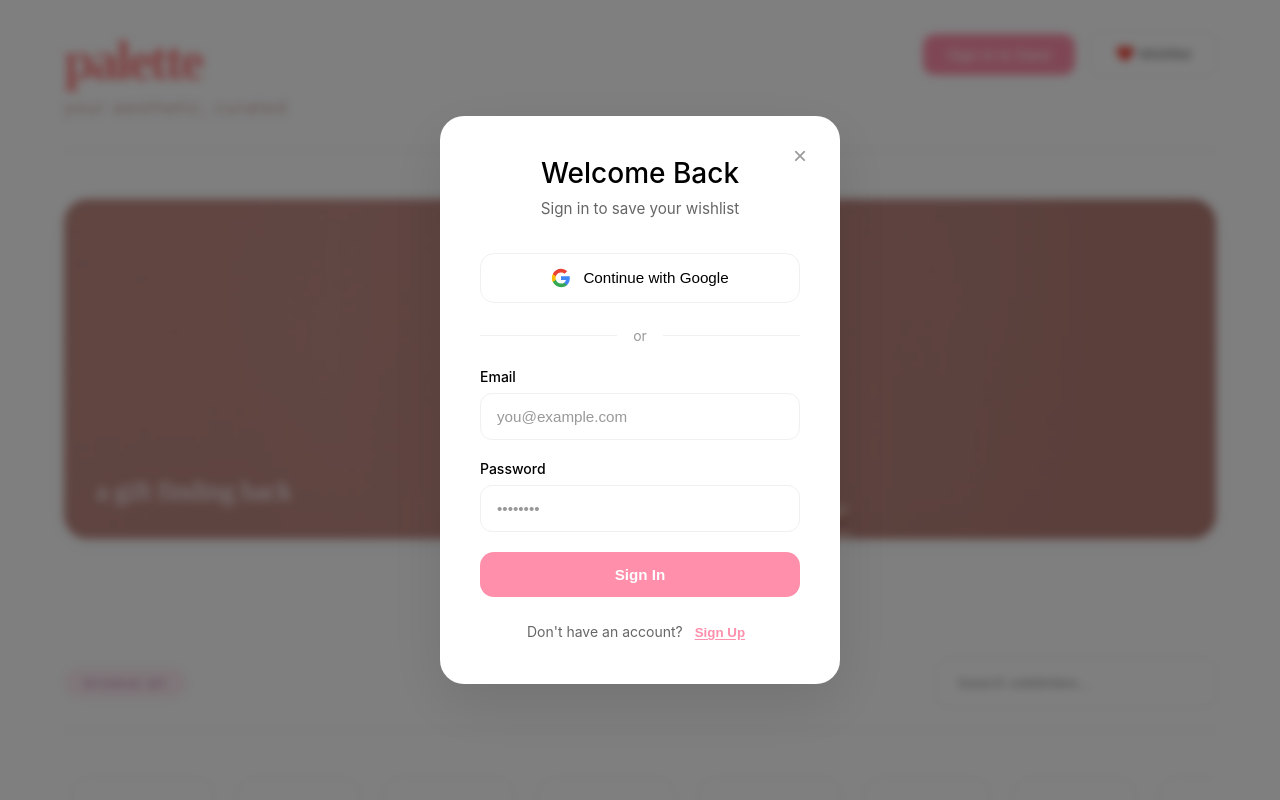
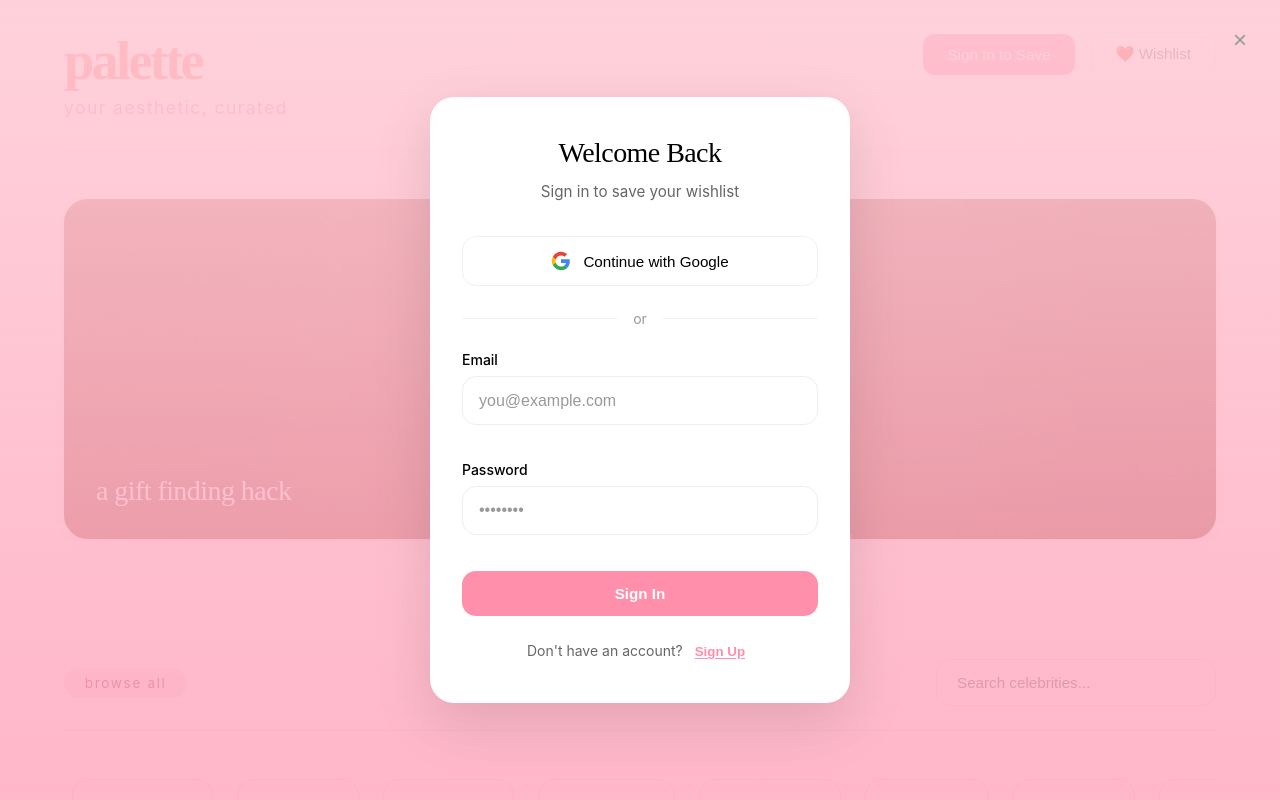
Before and after one commit to SavannahSoliel/palette, a React (Vite) app: page / in a window 1280 px wide. Both pictures are taken after a click on the button "Sign In to Save". Shown: the top 800 px of the page. Built offline with nearby package versions, Linux system fonts and the light colour scheme; grey boxes are pictures that could not be loaded.

Commit message:
improved sign in design

```diff
--- a/src/components/Auth.css
+++ b/src/components/Auth.css
@@ -245,6 +245,95 @@
     border: 1.5px solid var(--border);
   }
 
+  /* ===== AUTH OVERLAY ===== */
+.auth-overlay {
+    position: fixed;
+    inset: 0;
+    background: linear-gradient(
+      180deg,
+      rgba(255, 202, 212, 0.85),
+      rgba(255, 143, 171, 0.65)
+    );
+    display: flex;
+    align-items: center;
+    justify-content: center;
+    z-index: 2000;
+    padding: 1.5rem;
+  }
+
+  /* ===== AUTH CARD ===== */
+  .auth-card {
+    background: white;
+    width: 100%;
+    max-width: 420px;
+    border-radius: 24px;
+    padding: 2.5rem 2rem;
+    box-shadow: 0 20px 60px rgba(0, 0, 0, 0.12);
+    animation: authFadeIn 0.35s ease;
+  }
+
+  .auth-card h1,
+.auth-card h2 {
+  font-family: serif;
+  font-weight: 400;
+  letter-spacing: -0.02em;
+  margin-bottom: 0.75rem;
+  color: #000;
+}
+
+.auth-card input {
+    width: 100%;
+    padding: 0.9rem 1rem;
+    border-radius: 14px;
+    border: 1.5px solid #eee;
+    font-size: 1rem;
+    margin-bottom: 1rem;
+    transition: border 0.2s ease, box-shadow 0.2s ease;
+  }
+
+  .auth-card input:focus {
+    outline: none;
+    border-color: #ff8fab;
+    box-shadow: 0 0 0 4px rgba(255, 143, 171, 0.15);
+  }
+
+  .auth-card button:hover {
+    transform: translateY(-1px);
+    box-shadow: 0 8px 24px rgba(255, 143, 171, 0.35);
+  }
+
+  @media (max-width: 480px) {
+  .auth-card {
+    padding: 2rem 1.5rem;
+    border-radius: 20px;
+  }
+
+  .auth-card h1 {
+    font-size: 1.8rem;
+  }
+}
+
+
+.auth-card p {
+  color: #666;
+  font-size: 0.95rem;
+  margin-bottom: 2rem;
+}
+
+
+  /* Subtle entrance */
+  @keyframes authFadeIn {
+    from {
+      opacity: 0;
+      transform: translateY(12px);
+    }
+    to {
+      opacity: 1;
+      transform: translateY(0);
+    }
+  }
+
+
   .user-avatar {
     width: 36px;
     height: 36px;
--- a/src/components/Auth.jsx
+++ b/src/components/Auth.jsx
@@ -53,8 +53,8 @@ function Auth({ onAuthSuccess, onClose }) {
   };
 
   return (
-    <div className="auth-modal">
-      <div className="auth-container">
+    <div className="auth-overlay">
+        <div className="auth-card">
         <button className="auth-close" onClick={onClose}>×</button>
 
         <div className="auth-header">
--- a/src/components/UserProfile.css
+++ b/src/components/UserProfile.css
@@ -16,6 +16,53 @@
     object-fit: cover;
     border: 2px solid var(--border);
   }
+
+  .user-pill {
+    display: flex;
+    align-items: center;
+    gap: 0.75rem;
+    background: white;
+    border: 1.5px solid var(--border);
+    border-radius: 999px;
+    padding: 0.4rem 0.75rem 0.4rem 0.4rem;
+  }
+
+  .user-avatar {
+    width: 34px;
+    height: 34px;
+    border-radius: 50%;
+    background: var(--accent-light);
+    color: var(--accent);
+    display: flex;
+    align-items: center;
+    justify-content: center;
+    font-weight: 500;
+  }
+
+  .user-meta {
+    display: flex;
+    flex-direction: column;
+    line-height: 1.1;
+  }
+
+  .user-name {
+    font-size: 0.85rem;
+    font-weight: 500;
+  }
+
+  .sign-out {
+    font-size: 0.7rem;
+    color: var(--muted);
+    background: none;
+    border: none;
+    padding: 0;
+    cursor: pointer;
+  }
+
+  .sign-out:hover {
+    color: var(--accent);
+  }
+
 
   .user-avatar-placeholder {
     width: 36px;
--- a/src/components/UserProfile.jsx
+++ b/src/components/UserProfile.jsx
@@ -2,31 +2,21 @@ import './UserProfile.css';
 
 function UserProfile({ user, onSignOut }) {
   return (
-    <div className="user-profile">
-      {user.user_metadata?.avatar_url ? (
-        <img
-          src={user.user_metadata.avatar_url}
-          alt={user.email}
-          className="user-avatar"
-        />
-      ) : (
-        <div className="user-avatar-placeholder">
-          {user.email?.[0]?.toUpperCase() || 'U'}
-        </div>
-      )}
-      <div className="user-info">
-        <span className="user-name">
-          {user.user_metadata?.full_name || user.email?.split('@')[0] || 'User'}
-        </span>
-        <span className="user-email">{user.email}</span>
-      </div>
-      <button
-        className="sign-out-btn"
-        onClick={onSignOut}
-      >
-        Sign Out
-      </button>
-    </div>
+    <div className="user-pill">
+  <div className="user-avatar">
+    {user.email[0].toUpperCase()}
+  </div>
+
+  <div className="user-meta">
+    <span className="user-name">
+      {user.user_metadata?.full_name || 'you'}
+    </span>
+    <button className="sign-out" onClick={onSignOut}>
+      sign out
+    </button>
+  </div>
+</div>
+
   );
 }
 
```
